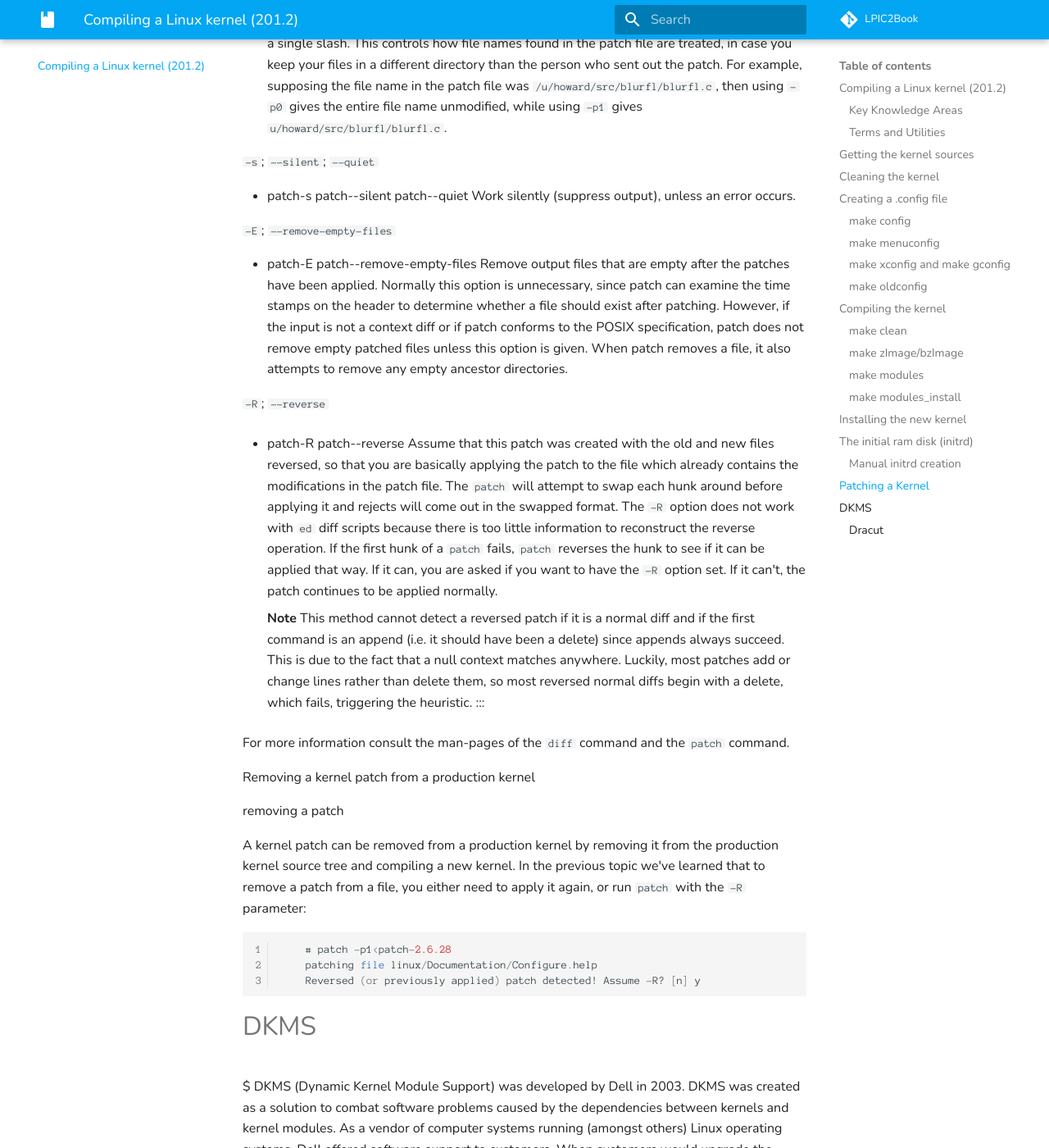
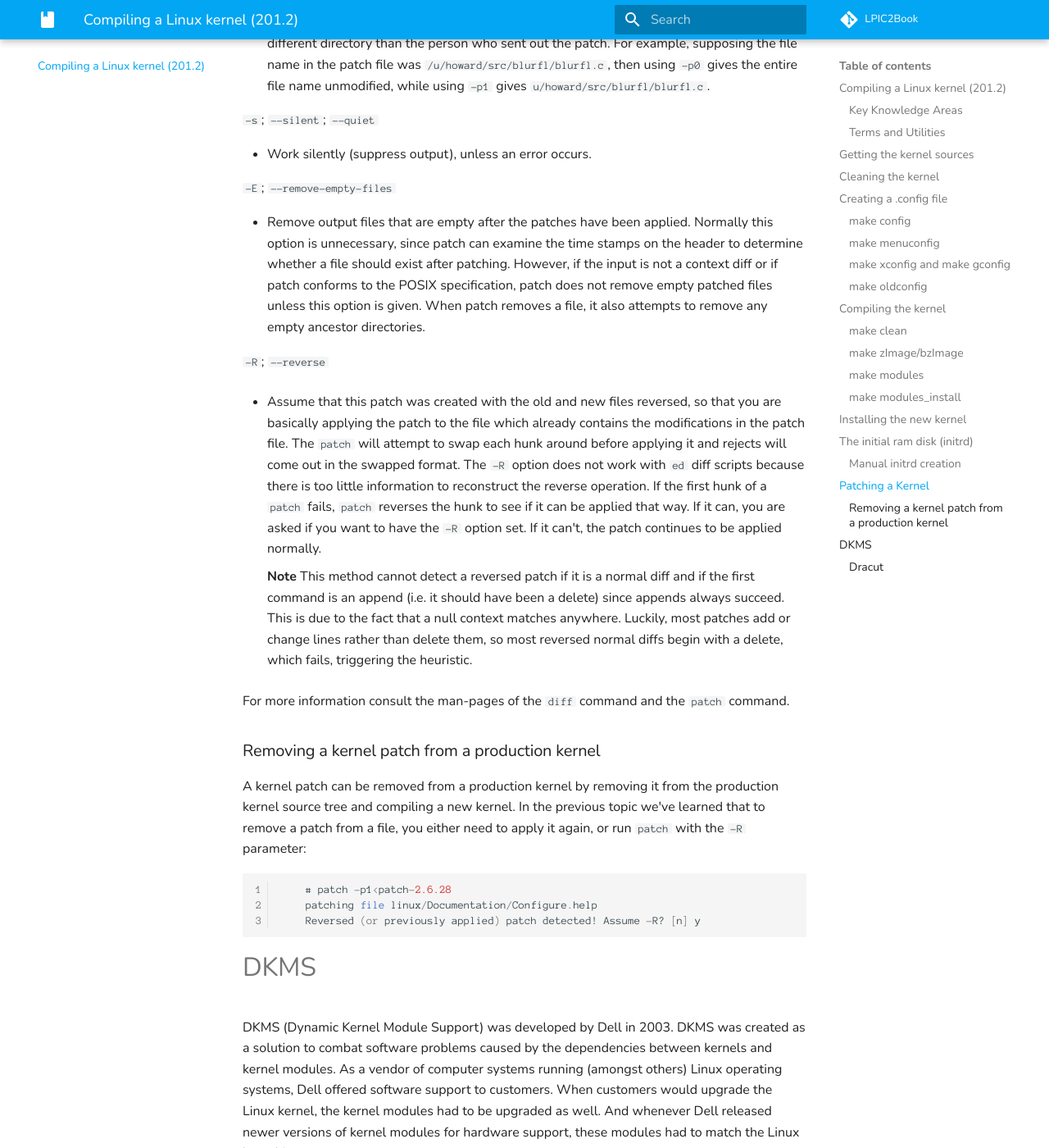
Before and after one commit to lpic2book/src, an MkDocs documentation site: the page built from docs/lpic2.201.2.md, in a window 1280 px wide and 1400 px high, scrolled down 13242 px. Shown: the whole window at 82% size. Built offline with MkDocs 1.6.1 and Material for MkDocs 9.7.7, drawn with Linux system fonts in a browser that asks for light colours; comment, search, counter and statistics services are not loaded; some of the changed text lies outside the part shown.

Commit message:
docs: small fixes @ lpic2.201.2

```diff
--- a/docs/lpic2.201.2.md
+++ b/docs/lpic2.201.2.md
@@ -72,7 +72,7 @@
 
 -   C is the patch number
 
-See the paragraph on [???](#KernelVersioning) to learn more about the
+See the paragraph on [Kernel Versioning](https://lpic2book.github.io/src/lpic2.201.1/#overview-of-numbering-schemes-for-kernels-and-patches) to learn more about the
 various conventions that are and have been in use.
 
 A common location to store and unpack kernel sources is `/usr/src`. You
@@ -380,7 +380,7 @@
 kernel.
 
 For more specific information on GRUB, please refer to
-[grub](#lpic2.202.grub).
+[grub](https://lpic2book.github.io/src/lpic2.202.2/#grub-explained).
 
 ##  The initial ram disk (`initrd`)
 
@@ -501,9 +501,7 @@
 
 
 Next, copy all files you think are necessary to the image; modules,
-scripts, binaries, it does not matter. Refer to
-[???](#minimal.dirs.needed) for an example of the directories and files
-needed at minimum. One of the most important files to copy over is
+scripts, binaries, it does not matter. One of the most important files to copy over is
 `/linuxrc`. Whenever the kernel is set up to use a `initrd` image it
 will search for a file `/linuxrc` and execute it. It can be a
 script or a compiled binary. Hence, what will happen after mounting your
@@ -604,7 +602,7 @@
 
 -p`number`; `--strip=number`
 
--   patch-p patch\--strip Strip the smallest prefix containing `number`
+-   Strip the smallest prefix containing `number`
     leading slashes from each file name found in the patch file. A
     sequence of one or more adjacent slashes is counted as a single
     slash. This controls how file names found in the patch file are
@@ -616,15 +614,14 @@
 
 `-s`; `--silent`; `--quiet`
 
--   patch-s patch\--silent patch\--quiet Work silently (suppress
-    output), unless an error occurs.
+-   Work silently (suppress output), unless an error occurs.
 
 `-E`; `--remove-empty-files`
 
--   patch-E patch\--remove-empty-files Remove output files that are
-    empty after the patches have been applied. Normally this option is
-    unnecessary, since patch can examine the time stamps on the header
-    to determine whether a file should exist after patching. However, if
+-   Remove output files that are empty after the patches have been
+    applied. Normally this option is unnecessary, since patch
+    can examine the time stamps on the header to determine
+    whether a file should exist after patching. However, if
     the input is not a context diff or if patch conforms to the POSIX
     specification, patch does not remove empty patched files unless this
     option is given. When patch removes a file, it also attempts to
@@ -632,8 +629,8 @@
 
 `-R`; `--reverse`
 
--   patch-R patch\--reverse Assume that this patch was created with the
-    old and new files reversed, so that you are basically applying the
+-   Assume that this patch was created with the old and new
+    files reversed, so that you are basically applying the
     patch to the file which already contains the modifications in the
     patch file. The `patch` will attempt to swap each hunk around before
     applying it and rejects will come out in the swapped format. The
@@ -651,14 +648,11 @@
     null context matches anywhere. Luckily, most patches add or change
     lines rather than delete them, so most reversed normal diffs begin
     with a delete, which fails, triggering the heuristic.
-    :::
 
 For more information consult the man-pages of the `diff` command and the
 `patch` command.
 
-Removing a kernel patch from a production kernel
-
-removing a patch
+### Removing a kernel patch from a production kernel
 
 A kernel patch can be removed from a production kernel by removing it
 from the production kernel source tree and compiling a new kernel. In
@@ -673,7 +667,7 @@
 
 # DKMS
 
-\$ DKMS (Dynamic Kernel Module Support) was developed by Dell in 2003.
+DKMS (Dynamic Kernel Module Support) was developed by Dell in 2003.
 DKMS was created as a solution to combat software problems caused by the
 dependencies between kernels and kernel modules. As a vendor of computer
 systems running (amongst others) Linux operating systems, Dell offered
@@ -707,7 +701,7 @@
 
 On Debian-based Linux distributions:
 
-                    $ apt-get install linux-headers-$(uname -r)
+        $ apt-get install linux-headers-$(uname -r)
 
 
 Due to the adoption of DKMS amongst major Linux distributions, many
```
